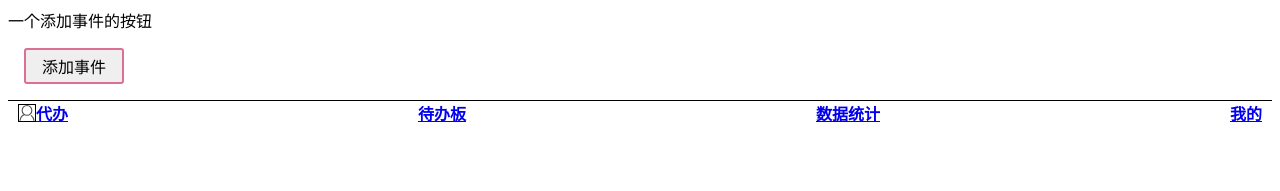
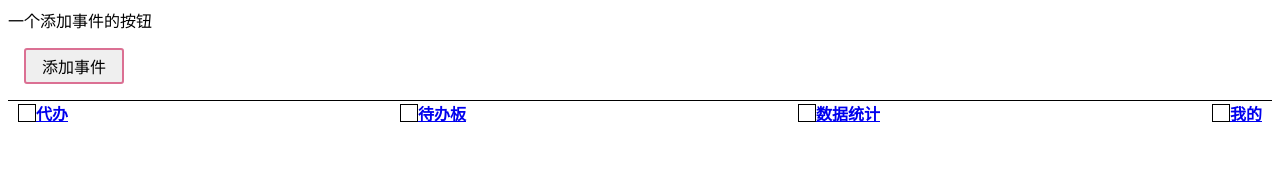
Before and after one commit to 0730chen/potato, a Next.js app: page /about in a window 1280 px wide. Shown: the top 191 px of the page. Built offline with nearby package versions, Linux system fonts and the light colour scheme.

Commit message:
添加svg

```diff
--- a/component/Icon.js
+++ b/component/Icon.js
@@ -1,6 +1,5 @@
-import my from '../public/Icon/my.svg'
-import '../style/Icon.scss'
 import styled from "styled-components";
+
 const requireAll = requireContext => requireContext.keys().map(requireContext);
 const req = require.context('../public/Icon/', false, /\.svg$/);
 requireAll(req)
--- a/component/Nav.js
+++ b/component/Nav.js
@@ -1,14 +1,13 @@
 import Link from "next/link";
 import NavCss from "../style/NavCss";
 import Icon from '../component/Icon'
-
 export default function Nav() {
     return (
         <NavCss className="Nav">
             <Link href="/"><a><Icon iconClass="my"/>代办</a></Link>
-            <Link href="/about"><a>待办板</a></Link>
-            <Link href="/blank"><a>数据统计</a></Link>
-            <Link href="/my"><a>我的</a></Link>
+            <Link href="/about"><a><Icon iconClass="my"/>待办板</a></Link>
+            <Link href="/blank"><a><Icon iconClass="my"/>数据统计</a></Link>
+            <Link href="/my"><a><Icon iconClass="my"/>我的</a></Link>
         </NavCss>
     )
 }
--- a/style/Icon.scss
+++ /dev/null
@@ -1,7 +0,0 @@
-.icon {
-  width: 1em; height: 1em;
-  vertical-align: -0.15em;
-  fill: currentColor;
-  overflow: hidden;
-  border: 1px solid black;
-}
```
